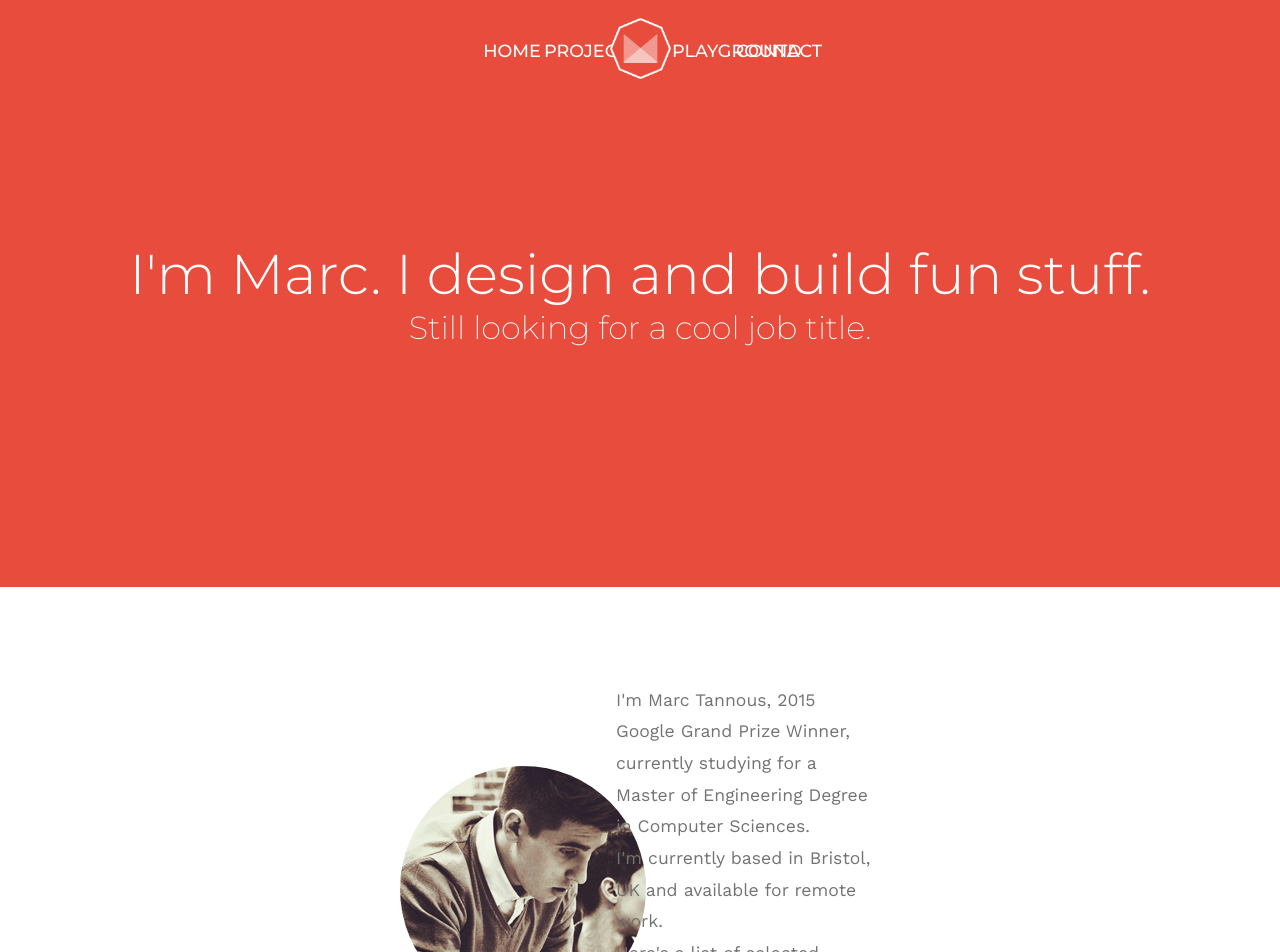
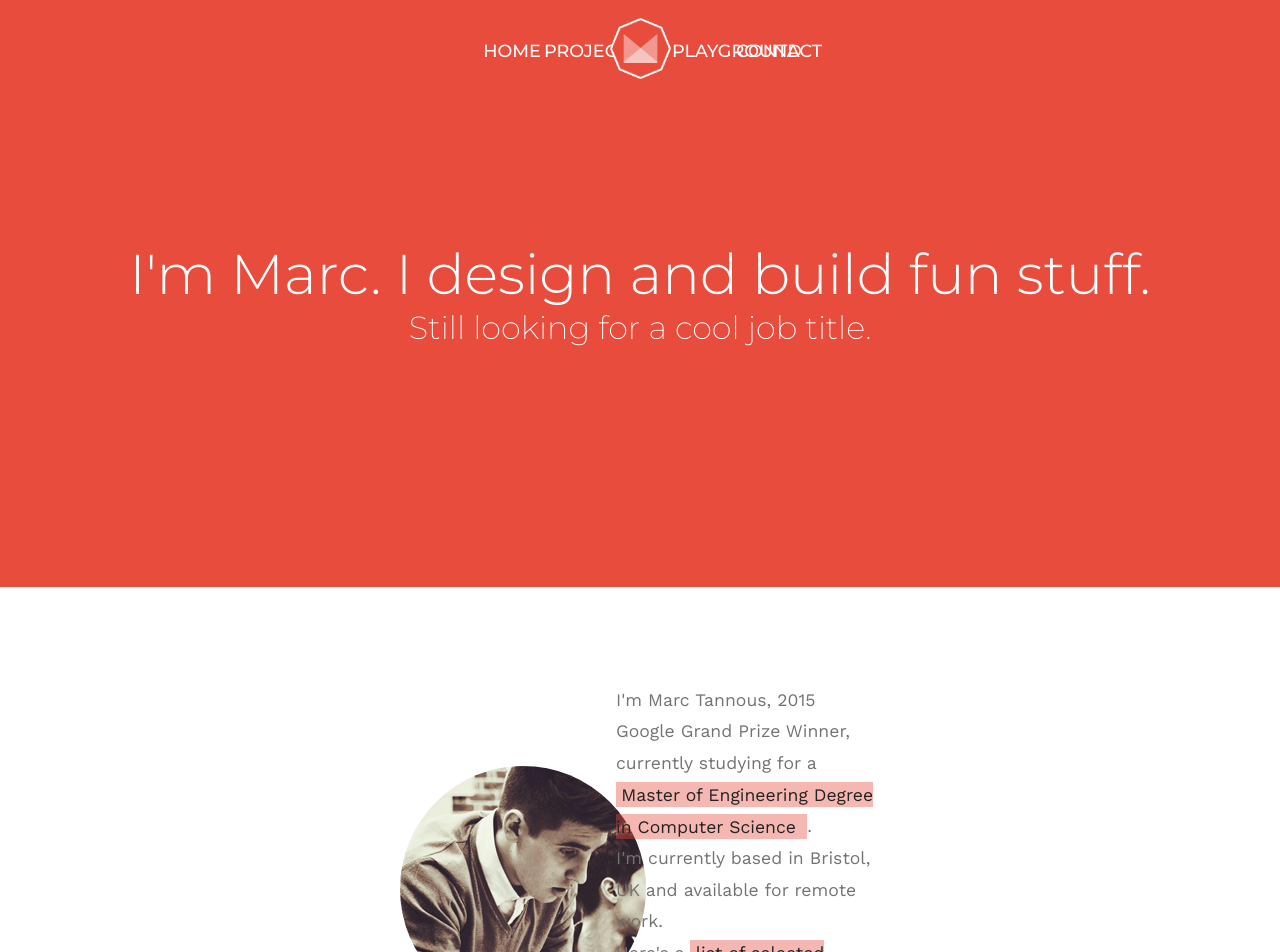
Before and after one commit to tannousmarc/portfolio-vue, a Vue app: page /#/ in a window 1280 px wide. Shown: the top 952 px of the page. Built offline with nearby package versions, Linux system fonts and the light colour scheme.

Commit message:
about links

```diff
--- a/src/components/About.vue
+++ b/src/components/About.vue
@@ -5,9 +5,13 @@
   </span>
   <span id = "about-right">
     <p>
-      I'm Marc Tannous, 2015 Google Grand Prize Winner, currently studying for a Master of Engineering Degree in Computer Sciences.<br />
+      I'm Marc Tannous, 2015 Google Grand Prize Winner, currently studying for a
+      <a href = "http://www.bristol.ac.uk/study/undergraduate/2018/computer-science/meng-comp-sci/">
+      Master of Engineering Degree in Computer Science
+      </a>.<br />
       I'm currently based in Bristol, UK and available for remote work.<br />
-      Here's a list of selected projects that I've been hired to work on in the past few years. More work is available on request.<br />
+      Here's a <router-link to = "projects">list of selected projects</router-link>
+      that I've been hired to work on in the past few years. More work is available on request.<br />
     </p>
   </span>
 </div>
@@ -53,4 +57,18 @@ export default {
     font-size: 1.1em;
     line-height: 1.8em;
   }
+  #about-right *{
+    transition: all 0.1s ease-in-out;
+  }
+  #about-right a{
+    background-color: rgba(231, 76, 60, 0.4);
+    text-decoration: none;
+    color: #222;
+    padding: 0.15em 0.3em;
+  }
+  #about-right a:hover{
+    cursor: pointer;
+    cursor: hand;
+    border-bottom: 4px solid #e74c3c;
+  }
 </style>
```
